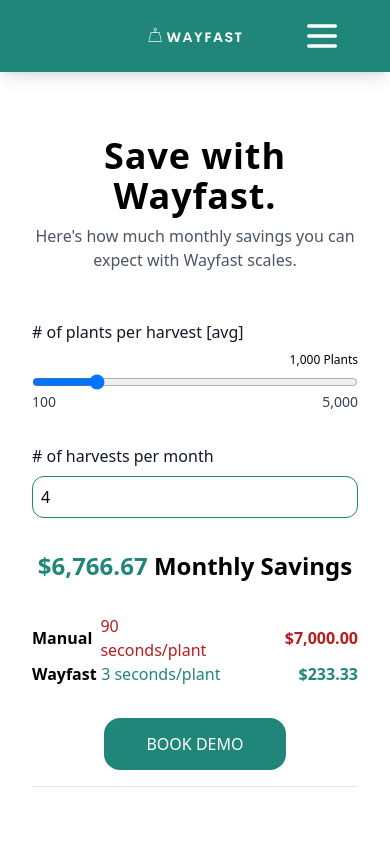
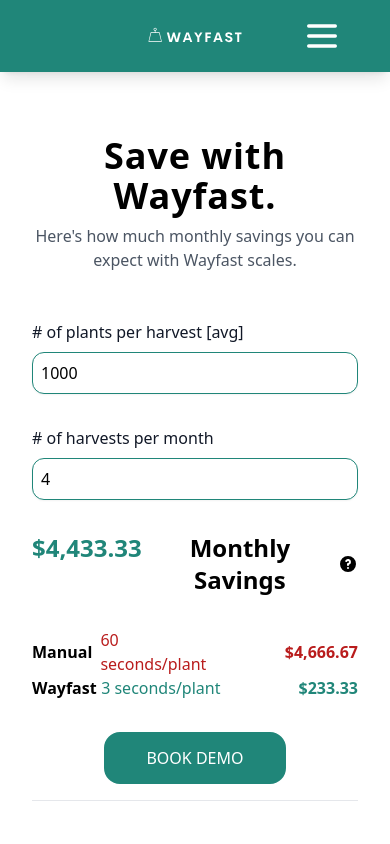
Before and after one commit to jahmad7/wayfast-app, a Next.js app: page /harvest-calculator in a window 390 px wide. Shown: the top 844 px of the page. Built offline with nearby package versions, Linux system fonts and the light colour scheme.

Commit message:
updated views

```diff
--- a/pages/harvest-calculator.js
+++ b/pages/harvest-calculator.js
@@ -75,17 +75,37 @@
           <div className="lg:grid flex flex-col grid-cols-3  my-4 lg:mt-16  gap-y-8 lg:gap-x-12 lg:gap-y-2 ">
             <div />
             <div className="hidden lg:block col-span-2">
-              <h3 className="text-center text-2xl font-bold ">
+              <h3 className="text-center text-2xl font-bold flex flex-row  gap-2">
                 <span className="text-wayfastGreen font-extrabold">
                   $
                   {(
-                    ((harvest * plants * 90) / 3600) * 70 -
+                    ((harvest * plants * 60) / 3600) * 70 -
                     ((harvest * plants * 3) / 3600) * 70
                   )
                     .toFixed(2)
                     .replace(/\B(?=(\d{3})+(?!\d))/g, ",")}{" "}
                 </span>{" "}
-                Monthly Savings
+                Monthly Savings{" "}
+                <div className="relative z-40 flex flex-col justify-center items-center group">
+                  <svg
+                    className="w-5 h-5"
+                    xmlns="http://www.w3.org/2000/svg"
+                    viewBox="0 0 20 20"
+                    fill="currentColor"
+                  >
+                    <path
+                      fillRule="evenodd"
+                      d="M18 10a8 8 0 11-16 0 8 8 0 0116 0zm-8-3a1 1 0 00-.867.5 1 1 0 11-1.731-1A3 3 0 0113 8a3.001 3.001 0 01-2 2.83V11a1 1 0 11-2 0v-1a1 1 0 011-1 1 1 0 100-2zm0 8a1 1 0 100-2 1 1 0 000 2z"
+                      clipRule="evenodd"
+                    />
+                  </svg>
+                  <div className="absolute top-10 w-48 z-50 flex flex-col items-center hidden  mb-6 group-hover:flex">
+                    <div className="w-3 h-3 -mt-3 transform rotate-45 bg-gray-600" />
+                    <span className="relative lowercase -mt-2  p-2 text-xs leading-none text-white whitespace-no-wrap bg-gray-600 shadow-lg rounded-md">
+                      Based on $35/hr rate
+                    </span>
+                  </div>
+                </div>
               </h3>
               <p className="text-right text-gray-900 text-sm">monthly costs</p>
             </div>
@@ -98,24 +118,22 @@
                 >
                   # of plants per harvest [avg]
                 </label>
-                <p className="flex flex-row justify-end text-xs">
-                  {plants.toFixed(0).replace(/\B(?=(\d{3})+(?!\d))/g, ",")}{" "}
-                  Plants
-                </p>
                 <input
-                  id="default-range"
-                  type="range"
+                  type="number"
                   min={100}
                   max={5000}
                   defaultValue={1000}
                   step={50}
-                  onChange={(e) => setPlants(parseInt(e.target.value))}
-                  className="w-full h-2 "
+                  onChange={(e) => {
+                    let value = parseInt(e.target.value);
+                    if (value < 1) {
+                      e.target.value = 1;
+                      value = 1;
+                    }
+                    setPlants(value);
+                  }}
+                  className="shadow-sm p-2 block w-full sm:text-sm border border-wayfastGreen focus:outline-none focus:border-atgBlue rounded-xl"
                 />
-                <p className="flex flex-row justify-between text-sm text-gray-700">
-                  <span>100</span>
-                  <span>5,000</span>
-                </p>
               </div>
               <div>
                 <label
@@ -145,17 +163,37 @@
               </div>
             </div>
             <div className="block lg:hidden col-span-2">
-              <h3 className="text-center text-2xl font-bold ">
-                <span className="text-wayfastGreen">
+              <h3 className="text-center text-2xl font-bold flex flex-row  gap-2">
+                <span className="text-wayfastGreen font-extrabold">
                   $
                   {(
-                    ((harvest * plants * 90) / 3600) * 70 -
+                    ((harvest * plants * 60) / 3600) * 70 -
                     ((harvest * plants * 3) / 3600) * 70
                   )
                     .toFixed(2)
                     .replace(/\B(?=(\d{3})+(?!\d))/g, ",")}{" "}
                 </span>{" "}
-                Monthly Savings
+                Monthly Savings{" "}
+                <div className="relative z-40 flex flex-col justify-center items-center group">
+                  <svg
+                    className="w-5 h-5"
+                    xmlns="http://www.w3.org/2000/svg"
+                    viewBox="0 0 20 20"
+                    fill="currentColor"
+                  >
+                    <path
+                      fillRule="evenodd"
+                      d="M18 10a8 8 0 11-16 0 8 8 0 0116 0zm-8-3a1 1 0 00-.867.5 1 1 0 11-1.731-1A3 3 0 0113 8a3.001 3.001 0 01-2 2.83V11a1 1 0 11-2 0v-1a1 1 0 011-1 1 1 0 100-2zm0 8a1 1 0 100-2 1 1 0 000 2z"
+                      clipRule="evenodd"
+                    />
+                  </svg>
+                  <div className="absolute top-10 -right-8 w-48 z-50 flex flex-col items-center hidden  mb-6 group-hover:flex">
+                    <div className="w-3 h-3 -mt-3  ml-24 transform rotate-45 bg-gray-600" />
+                    <span className="relative lowercase -mt-2  p-2 text-xs leading-none text-white whitespace-no-wrap bg-gray-600 shadow-lg rounded-md">
+                      Based on $35/hr rate
+                    </span>
+                  </div>
+                </div>
               </h3>
             </div>
             <div className="col-span-2 grid grid-cols-5  lg:pl-4  gap-x-4 lg:gap-x-12 lg:border-l border-gray-100 w-full">
@@ -163,12 +201,12 @@
                 <p>Manual</p>
               </div>
               <div className="flex flex-col justify-center items-center font-medium col-span-2">
-                <p className="text-red-700">90 seconds/plant</p>
+                <p className="text-red-700">60 seconds/plant</p>
               </div>
               <div className="flex flex-col justify-center font-semibold text-red-700 items-end col-span-2">
                 <p>
                   $
-                  {(((harvest * plants * 90) / 3600) * 70)
+                  {(((harvest * plants * 60) / 3600) * 70)
                     .toFixed(2)
                     .replace(/\B(?=(\d{3})+(?!\d))/g, ",")}
                 </p>
```
